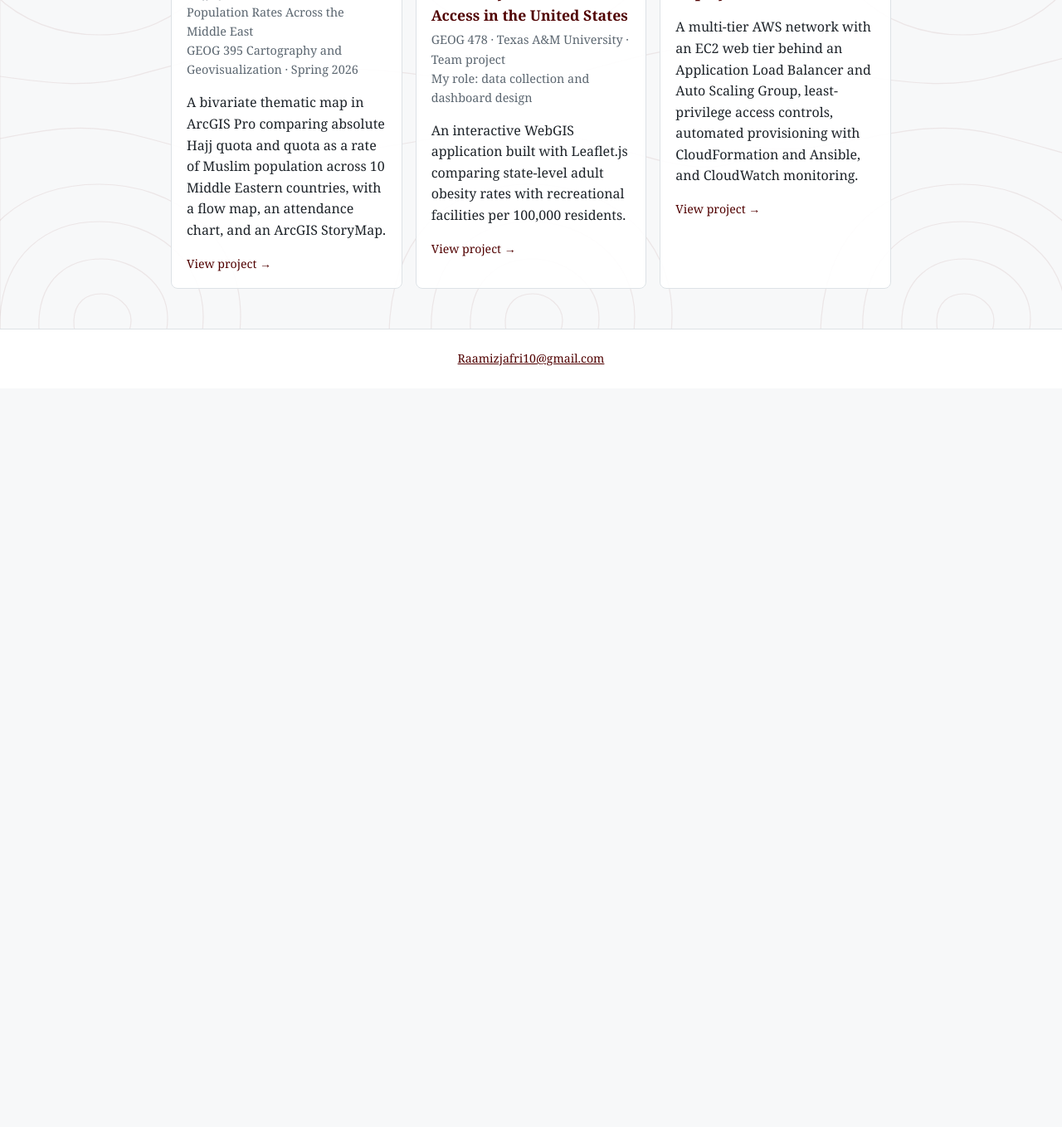
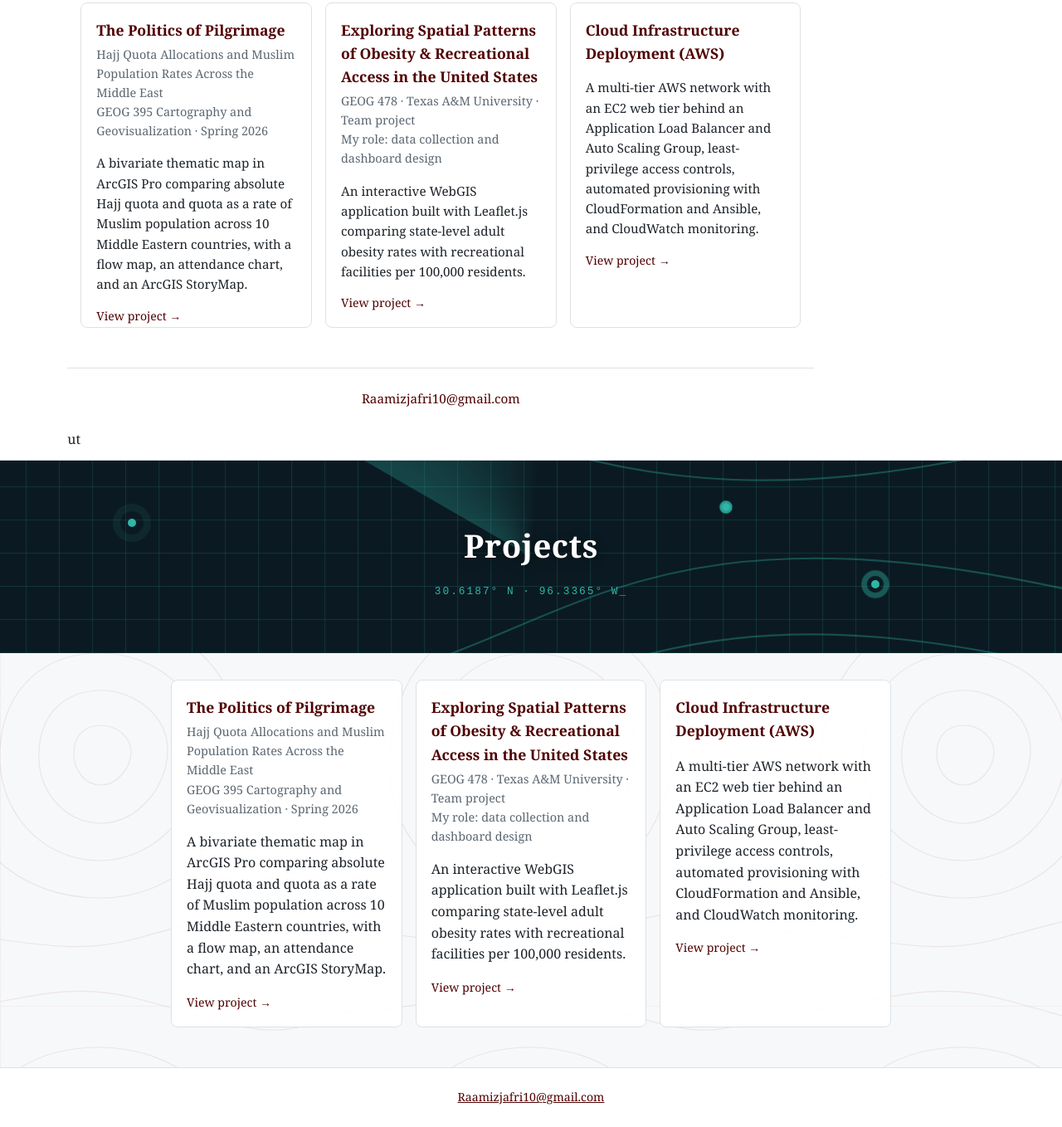
Before and after one commit to RaamizJafri/raamizjafri.github.io, a plain HTML site: page projects.html in a window 1280 px wide. Shown: the part 388-1746 px from the top of the page at 83% size. Before the commit the page ends 856 px from the top, so only its background shows below. Drawn offline with Linux system fonts and the light colour scheme.

Commit message:
Update projects.html

```diff
--- a/projects.html
+++ b/projects.html
@@ -1,4 +1,18 @@
 <!DOCTYPE html>
+<html lang="en">
+<head>
+<meta charset="UTF-8">
+<meta name="viewport" content="width=device-width, initial-scale=1">
+<title>Projects | Raamiz Jafri</title>
+<link rel="stylesheet" href="style.css">
+</head>
+<body>
+
+<nav class="menu">
+  <a class="brand" href="index.html">Raamiz Jafri</a>
+  <ul>
+    <li><a href="index.html">Home</a></li>
+    <li><a href="about.html">Abo<!DOCTYPE html>
 <html lang="en">
 <head>
 <meta charset="UTF-8">
@@ -65,3 +79,56 @@
 
 </body>
 </html>
+ut</a></li>
+    <li><a class="active" href="projects.html">Projects</a></li>
+    <li><a href="resume.html">Resume</a></li>
+  </ul>
+</nav>
+
+<header class="hero">
+  <span class="contour"></span>
+  <span class="ping" style="left:12%;top:30%"></span>
+  <span class="ping" style="left:82%;top:62%"></span>
+  <span class="ping" style="left:68%;top:22%"></span>
+  <h1>Projects</h1>
+  <span class="coords">30.6187° N · 96.3365° W</span>
+</header>
+
+<main>
+
+<section>
+  <div class="cards">
+
+    <a class="card" href="project-1.html">
+      <b>The Politics of Pilgrimage</b>
+      <span>Hajj Quota Allocations and Muslim Population Rates Across the Middle East</span>
+      <span>GEOG 395 Cartography and Geovisualization · Spring 2026</span>
+      <p>A bivariate thematic map in ArcGIS Pro comparing absolute Hajj quota and quota as a rate of Muslim population across 10 Middle Eastern countries, with a flow map, an attendance chart, and an ArcGIS StoryMap.</p>
+      <div class="more">View project →</div>
+    </a>
+
+    <a class="card" href="project-2.html">
+      <b>Exploring Spatial Patterns of Obesity &amp; Recreational Access in the United States</b>
+      <span>GEOG 478 · Texas A&amp;M University · Team project</span>
+      <span>My role: data collection and dashboard design</span>
+      <p>An interactive WebGIS application built with Leaflet.js comparing state-level adult obesity rates with recreational facilities per 100,000 residents.</p>
+      <div class="more">View project →</div>
+    </a>
+
+    <a class="card" href="project-3.html">
+      <b>Cloud Infrastructure Deployment (AWS)</b>
+      <p>A multi-tier AWS network with an EC2 web tier behind an Application Load Balancer and Auto Scaling Group, least-privilege access controls, automated provisioning with CloudFormation and Ansible, and CloudWatch monitoring.</p>
+      <div class="more">View project →</div>
+    </a>
+
+  </div>
+</section>
+
+</main>
+
+<footer>
+  <a href="mailto:Raamizjafri10@gmail.com">Raamizjafri10@gmail.com</a>
+</footer>
+
+</body>
+</html>
```
